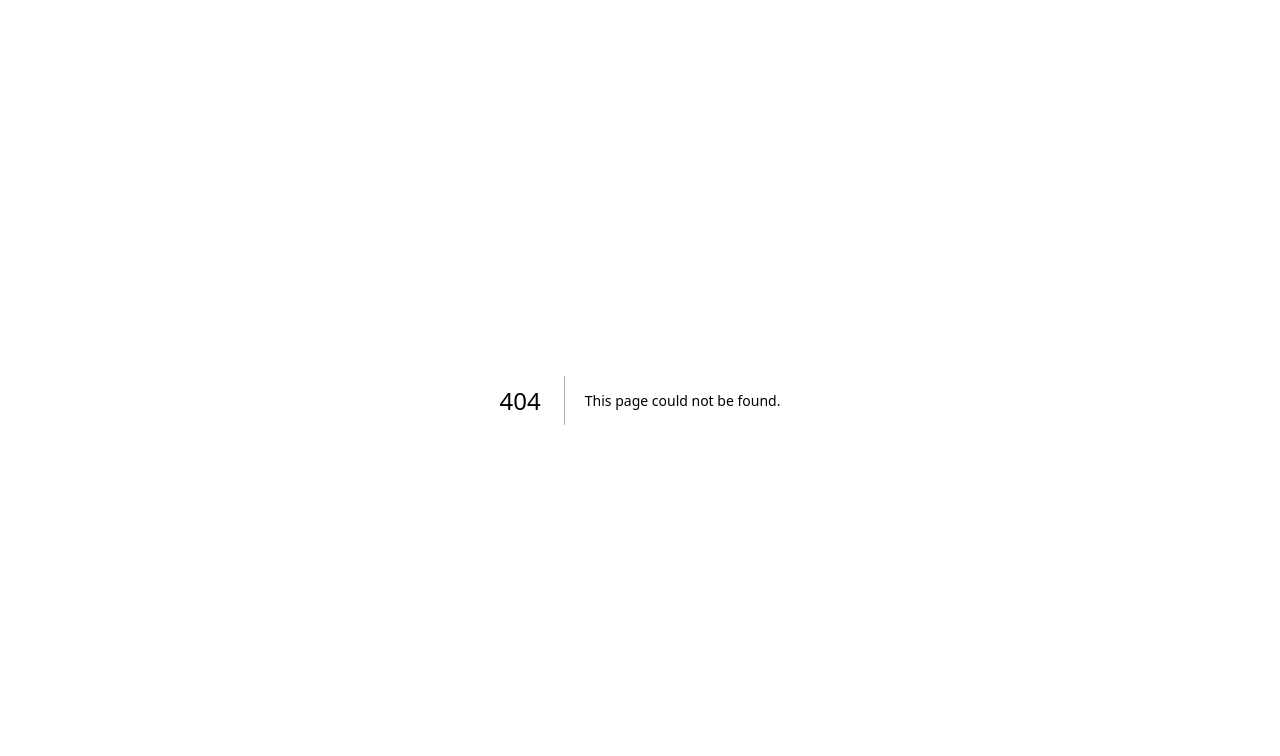
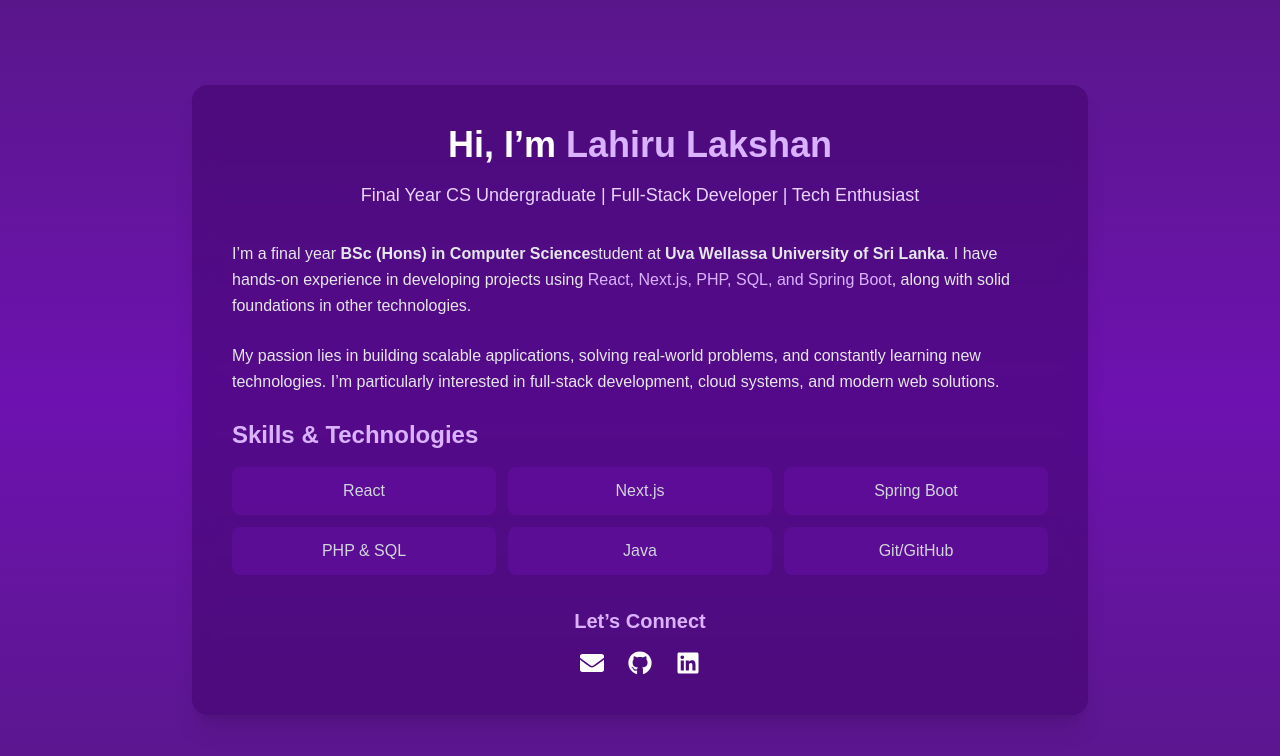
Before and after one commit to Lahirulakshan129/portfolio, a Next.js app in the folder portfolio/: page /aboutme in a window 1280 px wide. Before the commit this address had no page. Shown: the top 756 px of the page. Built offline with nearby package versions, Linux system fonts and the light colour scheme.

Commit message:
Add react-icons dependency and update BlobPhoto component props

```diff
--- a/package.json
+++ b/package.json
@@ -1,5 +1,6 @@
 {
   "dependencies": {
+    "react-icons": "^5.5.0",
     "react-typed": "^2.0.12",
     "react-typed-component": "^1.0.6"
   }
--- /dev/null
+++ b/portfolio/src/app/aboutme/page.tsx
@@ -0,0 +1,81 @@
+import React from "react";
+import { FaGithub, FaLinkedin, FaEnvelope } from "react-icons/fa";
+
+export default function AboutMe() {
+  return (
+    <section className="min-h-screen bg-gradient-to-b from-purple-900 via-purple-800 to-purple-900 text-white flex items-center justify-center px-6 py-12">
+      <div className="max-w-4xl w-full bg-purple-950/50 backdrop-blur-md p-10 rounded-2xl shadow-xl">
+        {/* Header */}
+        <h1 className="text-4xl font-bold text-center mb-4">
+          Hi, I’m <span className="text-purple-300">Lahiru Lakshan</span>
+        </h1>
+        <p className="text-center text-lg text-purple-200 mb-8">
+          Final Year CS Undergraduate | Full-Stack Developer | Tech Enthusiast
+        </p>
+
+        {/* Bio */}
+        <p className="text-base leading-relaxed text-gray-200 mb-6">
+          I’m a final year <span className="font-semibold">BSc (Hons) in Computer Science</span>
+          student at <span className="font-semibold">Uva Wellassa University of Sri Lanka</span>.
+          I have hands-on experience in developing projects using{" "}
+          <span className="text-purple-300">React, Next.js, PHP, SQL, and Spring Boot</span>,
+          along with solid foundations in other technologies.
+        </p>
+        <p className="text-base leading-relaxed text-gray-200 mb-6">
+          My passion lies in building scalable applications, solving real-world problems,
+          and constantly learning new technologies. I’m particularly interested in
+          full-stack development, cloud systems, and modern web solutions.
+        </p>
+
+        {/* Skills */}
+        <div className="mb-8">
+          <h2 className="text-2xl font-semibold text-purple-300 mb-4">
+            Skills & Technologies
+          </h2>
+          <ul className="grid grid-cols-2 sm:grid-cols-3 gap-3 text-gray-300">
+            <li className="bg-purple-800/40 p-3 rounded-lg text-center">React</li>
+            <li className="bg-purple-800/40 p-3 rounded-lg text-center">Next.js</li>
+            <li className="bg-purple-800/40 p-3 rounded-lg text-center">Spring Boot</li>
+            <li className="bg-purple-800/40 p-3 rounded-lg text-center">PHP & SQL</li>
+            <li className="bg-purple-800/40 p-3 rounded-lg text-center">Java</li>
+            <li className="bg-purple-800/40 p-3 rounded-lg text-center">Git/GitHub</li>
+          </ul>
+        </div>
+
+        {/* Call to Action */}
+        <div className="text-center">
+          <h2 className="text-xl font-semibold text-purple-300 mb-4">
+            Let’s Connect
+          </h2>
+          <div className="flex justify-center gap-6 text-2xl">
+            <a
+              href="mailto:lahiru@example.com"
+              className="hover:text-purple-400 transition"
+              aria-label="Email"
+            >
+              <FaEnvelope />
+            </a>
+            <a
+              href="https://github.com/Lahirulakshan129"
+              target="_blank"
+              rel="noopener noreferrer"
+              className="hover:text-purple-400 transition"
+              aria-label="GitHub"
+            >
+              <FaGithub />
+            </a>
+            <a
+              href="https://linkedin.com"
+              target="_blank"
+              rel="noopener noreferrer"
+              className="hover:text-purple-400 transition"
+              aria-label="LinkedIn"
+            >
+              <FaLinkedin />
+            </a>
+          </div>
+        </div>
+      </div>
+    </section>
+  );
+}
--- a/portfolio/src/app/componets/hompage/BlobPhoto.tsx
+++ b/portfolio/src/app/componets/hompage/BlobPhoto.tsx
@@ -3,8 +3,8 @@ import React from 'react';
 interface Props {
   imageSrc: string;
   alt?: string;
-  size?: number; // Size of the circle in pixels (default: 300, increased from previous)
-  popOutFraction?: number; // Fraction of the circle height to pop out (default: 0.3)
+  size?: number;
+  popOutFraction?: number;
 }
 
 const PopOutProfile: React.FC<Props> = ({
--- a/portfolio/src/app/page.tsx
+++ b/portfolio/src/app/page.tsx
@@ -1,4 +1,4 @@
-"use client"; // Add this at the very top
+"use client";
 import React from "react";
 import { ReactTyped } from "react-typed";
 import "./CustomCss/Homepage/Homepage.css";
@@ -48,7 +48,7 @@ const HomePage: React.FC = () => {
                 startDelay={1500}
               />
             </p>
-            <button className="resume-button">Resume ⬇</button>
+            <button className="resume-button">Resume </button>
           </div>
           <div className="hero-illustration">
             <BlobPhoto imageSrc="/images/2.png" />
```
Also changed, not shown: portfolio/package.json (+6 -5 lines), portfolio/src/app/contactme/page.tsx (added), portfolio/src/app/projects/page.tsx (added), portfolio/src/app/resume/page.tsx (added), portfolio/src/app/skills/page.tsx (added), 2 other files (tests, documents, lock files or other folders).
